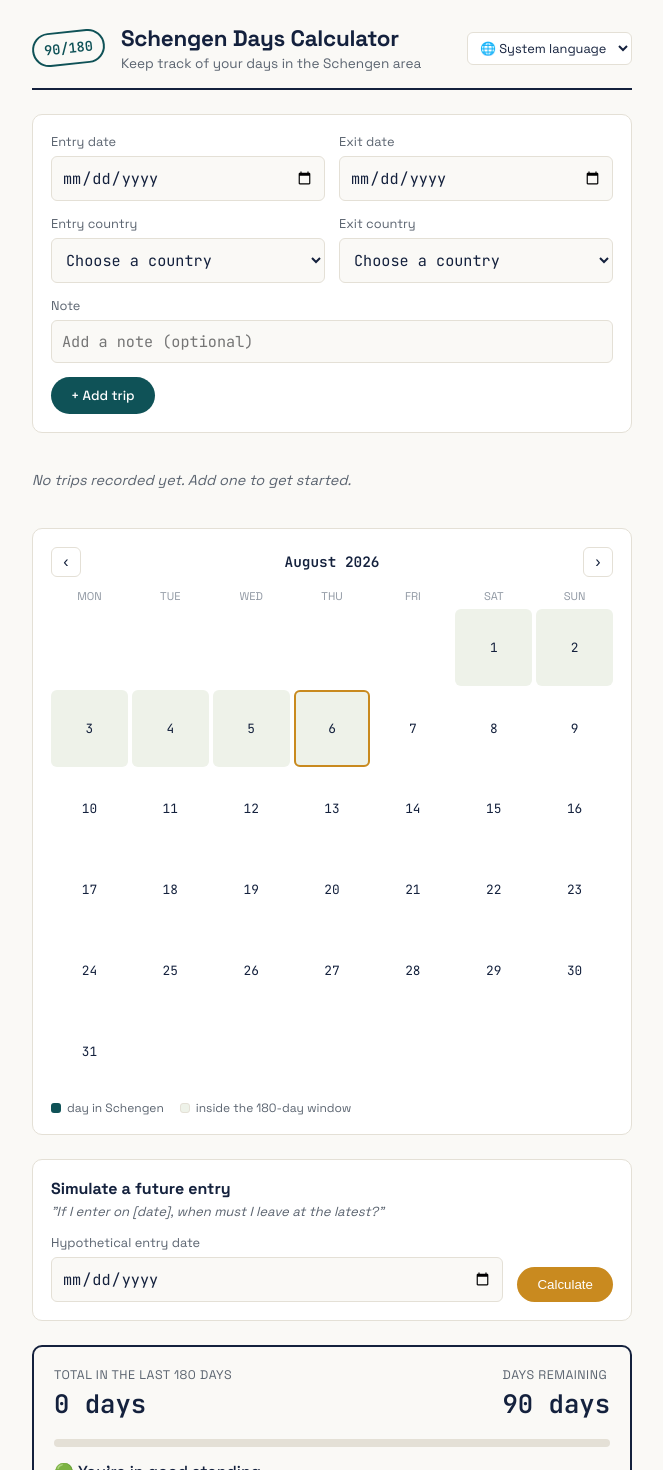
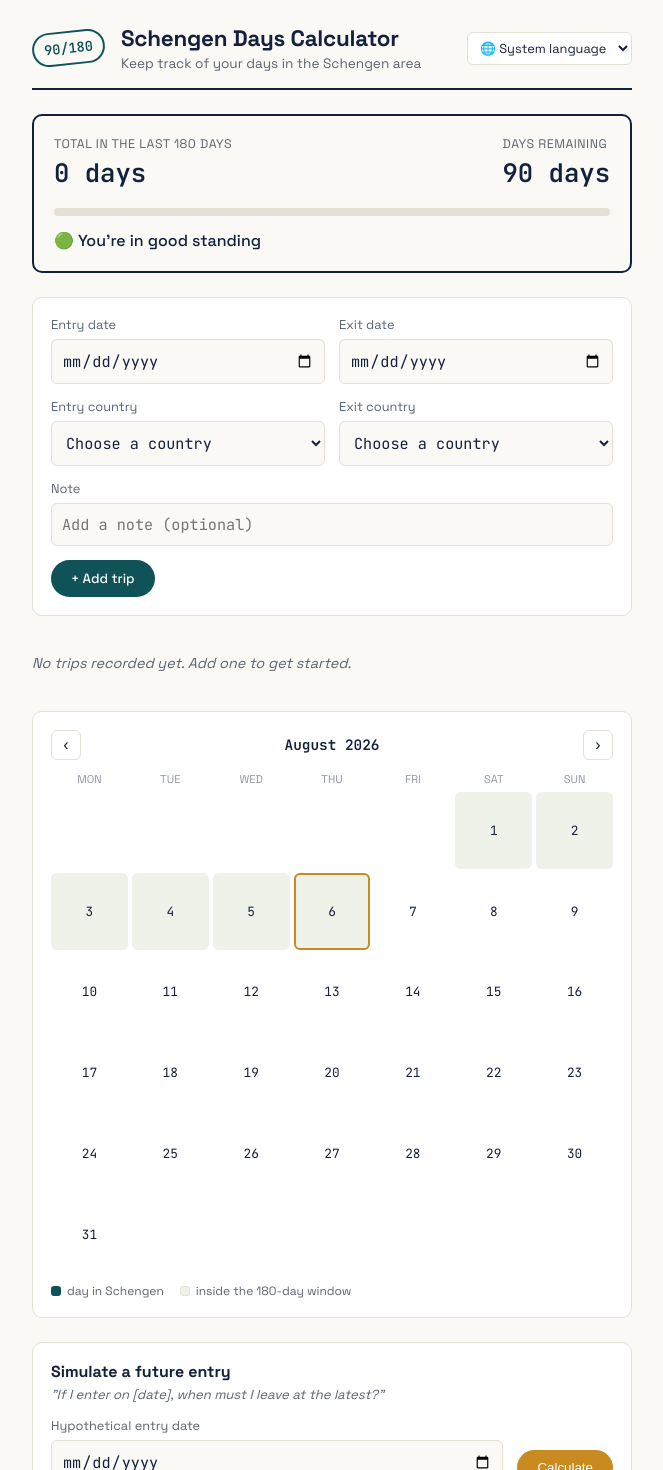
Before and after one commit to micmax1000-afk/schengen-days, a React (Vite) app: page / in a window 1280 px wide. Shown: the top 1470 px of the page, without its empty margins (308-971 px from the left). Built offline with nearby package versions, Linux system fonts and the light colour scheme.

Commit message:
Aggiorna verifica app Android e sposta riepilogo in cima

```diff
--- a/src/App.tsx
+++ b/src/App.tsx
@@ -38,6 +38,7 @@ export default function App() {
     <div className="app">
       <Header />
       <main className="app__main">
+        <Summary status={status} />
         <TripForm
           onAdd={addTrip}
           editingTrip={editingTrip}
@@ -47,7 +48,6 @@ export default function App() {
         <TripList trips={trips} onRemove={handleRemove} onEdit={handleEdit} editingId={editingTrip?.id} />
         <CalendarView trips={trips} />
         <SimulateEntry trips={trips} />
-        <Summary status={status} />
         <BackupControls exportTrips={exportTrips} importTrips={importTrips} />
       </main>
       <footer className="app__footer">
```
Also changed, not shown: public/.well-known/assetlinks.json.
